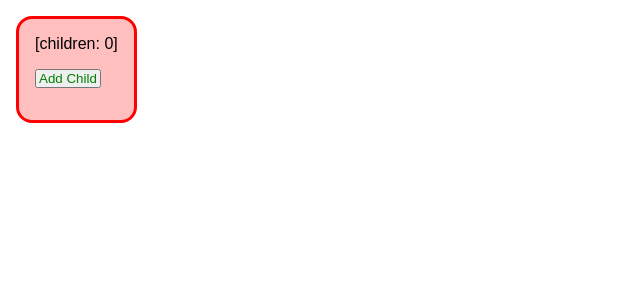
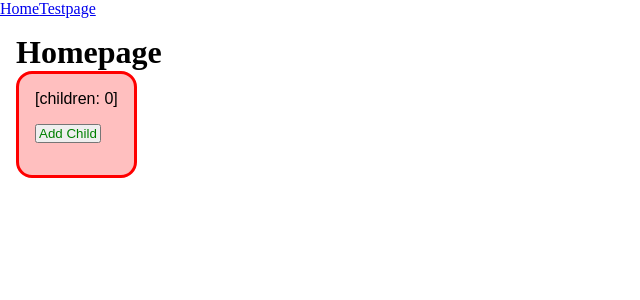
Before and after one commit to shulepov1/react, a React (Vite) app: page / in a window 1280 px wide. Shown: the top 300 px of the page, without its empty margins (0-640 px from the left). Built offline with nearby package versions, Linux system fonts and the light colour scheme.

Commit message:
add react-router, navbar

```diff
--- a/package.json
+++ b/package.json
@@ -11,7 +11,8 @@
   },
   "dependencies": {
     "react": "^18.2.0",
-    "react-dom": "^18.2.0"
+    "react-dom": "^18.2.0",
+    "react-router-dom": "^6.22.3"
   },
   "devDependencies": {
     "@types/react": "^18.2.56",
--- a/src/App.tsx
+++ b/src/App.tsx
@@ -1,11 +1,17 @@
-import RecursiveComponent from "./components/RecursiveComponent";
 import "./App.css";
+import Navbar from "./components/navbar/Navbar";
+import { Outlet } from "react-router-dom";
 
 function App() {
     return (
-        <main>
-            <RecursiveComponent colorIndex={0} depth={1}></RecursiveComponent>
-        </main>
+        <>
+            <header>
+                <Navbar></Navbar>
+            </header>
+            <main>
+                <Outlet></Outlet>
+            </main>
+        </>
     );
 }
 
--- /dev/null
+++ b/src/Router.tsx
@@ -0,0 +1,25 @@
+import { createBrowserRouter, RouterProvider } from "react-router-dom";
+import App from "./App";
+import Home from "./pages/Home";
+import Testpage from "./pages/Testpage";
+
+export default function Router() {
+    const router = createBrowserRouter([
+        {
+            path: "/",
+            element: <App />,
+            children: [
+                {
+                    index: true,
+                    element: <Home></Home>,
+                },
+                {
+                    path: "testpage",
+                    element: <Testpage></Testpage>,
+                },
+            ],
+        },
+    ]);
+
+    return <RouterProvider router={router}></RouterProvider>;
+}
--- /dev/null
+++ b/src/components/navbar/Navbar.tsx
@@ -0,0 +1,12 @@
+import { Link } from "react-router-dom";
+
+export default function Navbar() {
+    return (
+        <nav>
+            <ul>
+                <Link to="/">Home</Link>
+                <Link to="testpage">Testpage</Link>
+            </ul>
+        </nav>
+    );
+}
--- a/src/main.tsx
+++ b/src/main.tsx
@@ -1,9 +1,9 @@
 import React from "react";
 import ReactDOM from "react-dom/client";
-import App from "./App.tsx";
+import Router from "./Router";
 
 ReactDOM.createRoot(document.getElementById("root")!).render(
     <React.StrictMode>
-        <App />
+        <Router />
     </React.StrictMode>
 );
--- /dev/null
+++ b/src/pages/Home/index.tsx
@@ -0,0 +1,10 @@
+import RecursiveComponent from "../../components/RecursiveComponent";
+
+export default function Home() {
+    return (
+        <div>
+            <h1>Homepage</h1>
+            <RecursiveComponent colorIndex={0} depth={1}></RecursiveComponent>
+        </div>
+    );
+}
--- /dev/null
+++ b/src/pages/Testpage/index.tsx
@@ -0,0 +1,3 @@
+export default function Testpage() {
+    return <h1>Testpage</h1>;
+}
```
Also changed, not shown: 1 other file (tests, documents, lock files or other folders).
